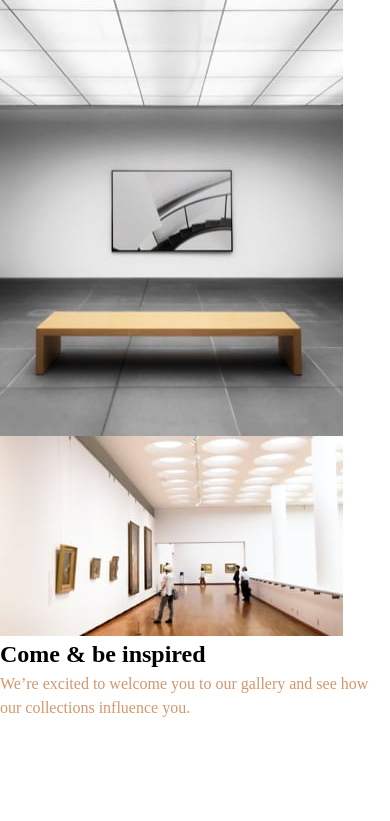
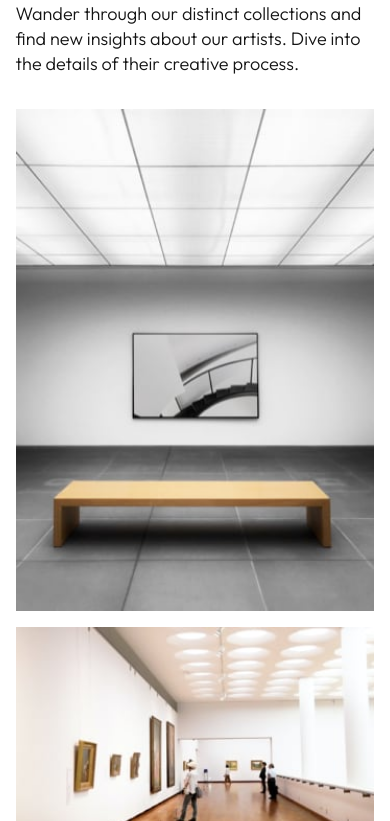
Before and after one commit to JuliAlchemDev/FM-art-gallery-website, a website: page index.html in a window 390 px wide. Shown: the part 472-1293 px from the top of the page. Before the commit the page ends 1192 px from the top, so only its background shows below. Drawn offline with Linux system fonts and the light colour scheme.

Commit message:
styles(main-gallery): setup fonts, colors and mobile design

```diff
--- /dev/null
+++ b/assets/styles/scss/components/main-gallery.scss
@@ -0,0 +1,64 @@
+@use "../variables" as var;
+
+.main {
+  width: 92%;
+  display: grid;
+  place-items: center;
+  gap: var.$spacing-400; // 32px
+  font-family: var.$ff-base;
+  text-align: start;
+  // text-preset-7
+  color: var.$clr-neutral-grey-900;
+  font-size: var.$fs-preset-7;
+  font-weight: var.$fw-light;
+  line-height: var.$lh-140;
+  letter-spacing: var.$ls-none;
+  background-color: var.$clr-basic-white;
+
+  .gallery,
+  .inspiration {
+    width: 100%;
+    display: grid;
+  }
+  .gallery {
+    gap: var.$spacing-300; // 24px
+  }
+  .inspiration {
+    gap: var.$spacing-200; // 16px
+  }
+
+  img {
+    width: 100%;
+    height: auto;
+    object-fit: cover;
+  }
+
+  %article-title {
+    font-family: var.$ff-accent;
+    text-transform: uppercase;
+    // text-preset-3(tablet)
+    font-size: var.$fs-preset-3-tablet;
+    font-weight: var.$fw-black;
+    line-height: var.$lh-090;
+    letter-spacing: var.$ls-none;
+  }
+  .inspiration__article-title{
+    @extend %article-title;
+  }
+  .gallery__article-title {
+    @extend %article-title;
+  }
+
+  .gallery__article {
+    display: grid;
+    gap: var.$spacing-300; // 24px;
+  }
+
+  .inspiration__article {
+    padding: var.$spacing-600 var.$spacing-300; // 48px 24px;
+    display: grid;
+    gap: var.$spacing-300; // 24px;
+    background-color: var.$clr-neutral-grey-900;
+    color: var.$clr-basic-white;
+  }
+}
--- a/assets/styles/scss/main.scss
+++ b/assets/styles/scss/main.scss
@@ -1,5 +1,7 @@
-@use 'variables' as var;
+@use './components/main-gallery.scss';
 
-p {
-    color: var.$clr-primary-gold-500;
+body {
+    display: grid;
+    place-items: center;
+    gap: 100px;
 }
--- a/index.html
+++ b/index.html
@@ -157,7 +157,7 @@
           height="200"
           alt="">
         </picture>
-        <article class="inspiration__aricle">
+        <article class="inspiration__article">
           <h2 class="inspiration__article-title">Come &amp; be inspired</h2>
           <p class="inspiration__article-text">
             We’re excited to welcome you to our gallery and see how our
```
Also changed, not shown: assets/styles/main.css, 1 other file.
